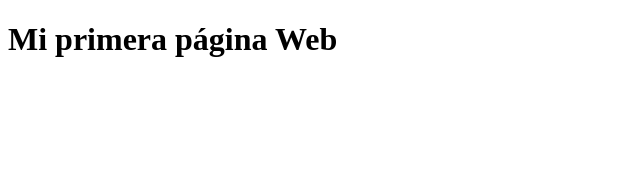
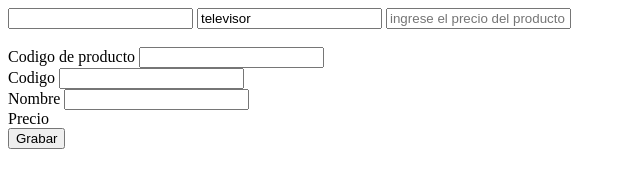
Before and after one commit to DunKerWolf/pagina_laile.hitgub.io, a plain HTML site: page index.html in a window 1280 px wide. Shown: the whole page, without its empty margins (0-640 px from the left). Drawn offline with Linux system fonts and the light colour scheme.

Commit message:
Update index.html

```diff
--- a/index.html
+++ b/index.html
@@ -1,11 +1,38 @@
 <!DOCTYPE html>
-<html>
+<html lang="es-PE">
 <head>
-	<meta charset="utf-8">
-	<meta name="viewport" content="width=device-width, initial-scale=1">
-	<title></title>
+    <meta charset="UTF-8">
+    <meta name="viewport" content="width=device-width, initial-scale=1.0">
+    <title>Document</title>
 </head>
 <body>
-<h1>Mi primera página Web</h1>
+
+  <form>
+
+    <input type="text" name="Codigo" id="codigo2">
+    <input type="text" name="Nombre" id="Nombre" value="televisor">
+    <input type="text" name="precio" id="codigo" placeholder="ingrese el precio del producto">
+  </form>
+
+  <br>
+  <form>
+     <label for="codigo">
+       Codigo de producto
+     </label>
+     <input type="text" id="codigo">
+  </form>
+
+
+<form action="chino4.html" target="_blank">
+<label for="codigo">Codigo</label>
+<input type="text" id="codigo" name="codigo"><br>
+<label for="nombre">Nombre</label>
+<input type="text" id="nombre" name="nombre"><br>
+<label for="precio">Precio</label>
+<label for="text" id="precio" name="precio"><br>
+
+<input type="submit" value="Grabar">
+</form>
+
 </body>
 </html>
```
